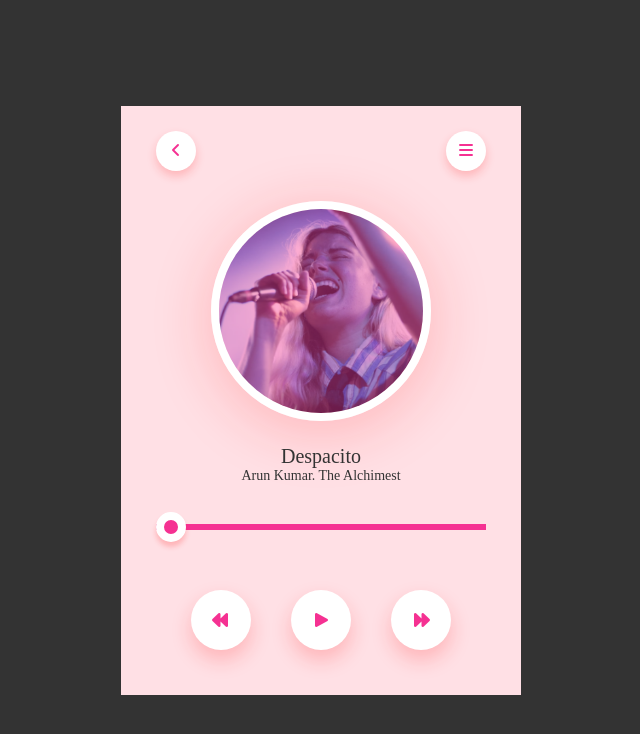
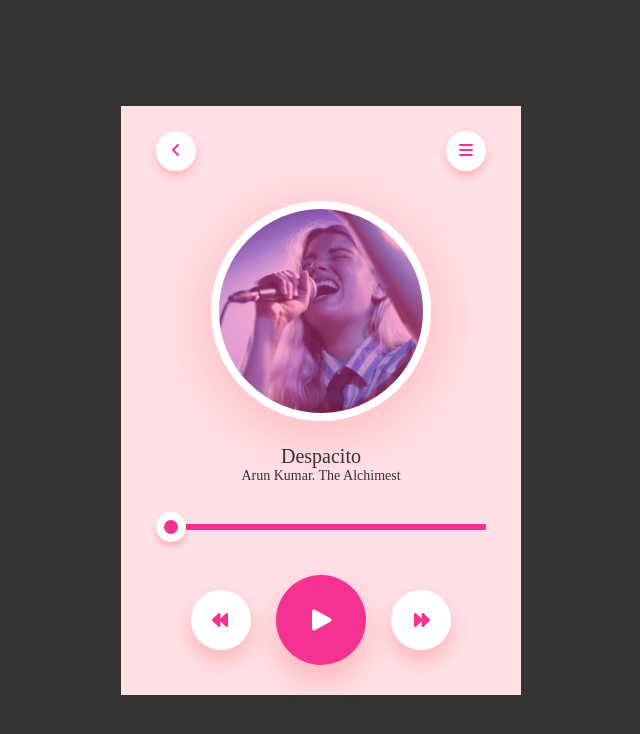
Before and after one commit to Arunkumar2026/Music-Player-App, a plain HTML site: page index.html in a window 1280 px wide. Shown: the whole page, without its empty margins (319-959 px from the left). Drawn offline with Linux system fonts and the light colour scheme.

Commit message:
This is CSS file

```diff
--- a/style.css
+++ b/style.css
@@ -85,3 +85,8 @@ nav .circle{
     box-shadow: 0 10px 20px rgba(255, 26, 26, 0.22);
     cursor: pointer;
 }
+.controls div:nth-child(2){
+    transform: scale(1.5);
+    background: #f53192;
+    color: #fff;
+}
```
